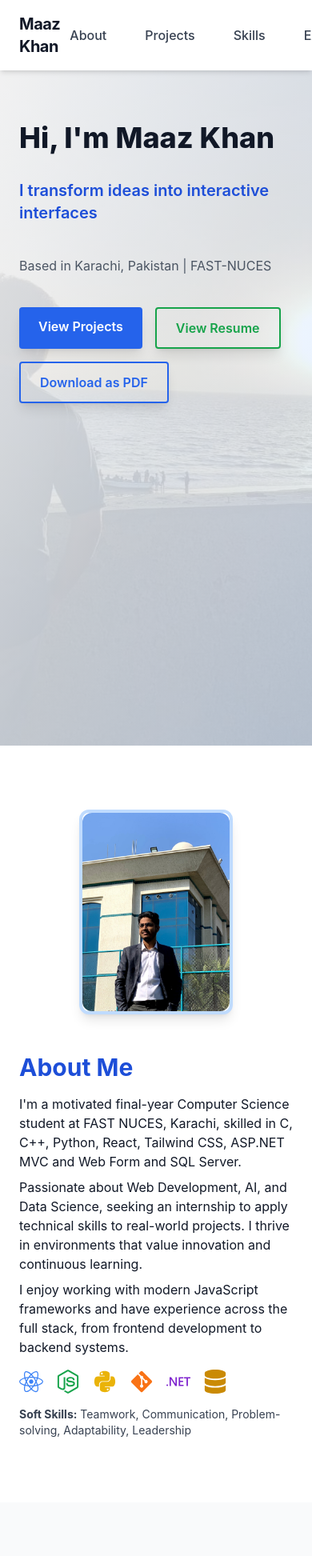
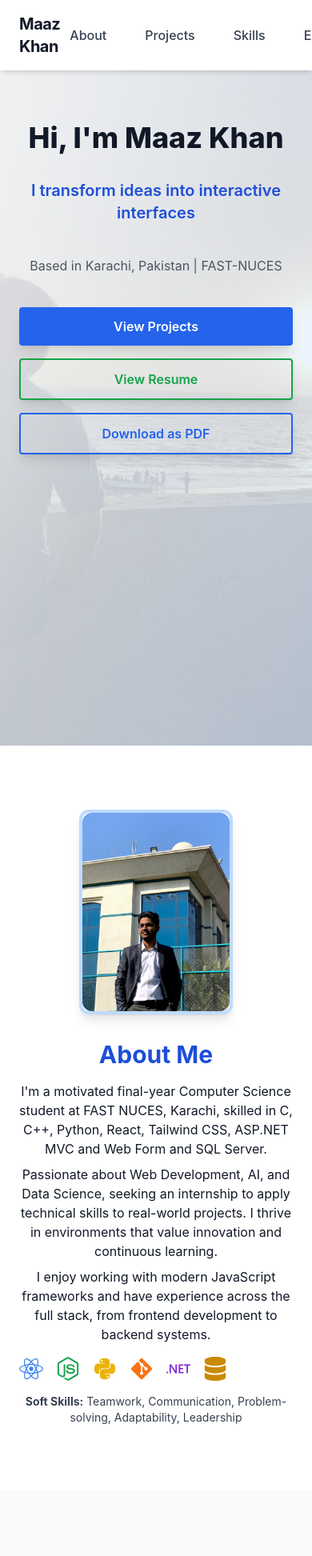
Before and after one commit to maaz-khan8/Portfolio, a React (Create React App) app: page / in a window 390 px wide. Shown: the top 1945 px of the page at 80% size. Built offline with nearby package versions, Linux system fonts and the light colour scheme.

Commit message:
Bug fixed

```diff
--- a/src/components/AboutSection.tsx
+++ b/src/components/AboutSection.tsx
@@ -6,7 +6,7 @@ import { FaDatabase } from 'react-icons/fa';
 const AboutSection: React.FC = () => {
   return (
     <section id="about" className="py-20 px-6 bg-white dark:bg-gray-900">
-      <div className="max-w-5xl mx-auto flex flex-col md:flex-row items-center gap-12">
+      <div className="max-w-5xl mx-auto flex flex-col md:flex-row items-center gap-8 md:gap-12 text-center md:text-left">
         <div className="transition-transform duration-300 hover:scale-105 hover:shadow-2xl hover:border-blue-400 dark:hover:border-blue-500 w-48 h-64 rounded-xl shadow-lg border-4 border-blue-200 dark:border-blue-700 bg-white dark:bg-gray-800 overflow-hidden">
           <img src={process.env.PUBLIC_URL + '/pic2.jpg'} alt="Profile" className="w-full h-full object-cover rounded-xl" />
         </div>
--- a/src/components/ContactSection.tsx
+++ b/src/components/ContactSection.tsx
@@ -46,7 +46,7 @@ const ContactSection: React.FC = () => {
   };
 
   return (
-    <section id="contact" className="py-20 px-6 bg-white dark:bg-gray-900">
+    <section id="contact" className="py-16 px-4 sm:px-6 bg-white dark:bg-gray-900">
       <div className="max-w-3xl mx-auto">
         <h2 className="text-3xl font-bold mb-10 text-blue-700 dark:text-blue-400">Contact</h2>
         <div className="bg-gray-50 dark:bg-gray-800 rounded-lg shadow-lg p-8">
--- a/src/components/ExperienceSection.tsx
+++ b/src/components/ExperienceSection.tsx
@@ -38,7 +38,7 @@ const education = [
 
 const ExperienceSection: React.FC = () => {
   return (
-    <section id="experience" className="py-20 px-6 bg-gray-50 dark:bg-gray-800">
+    <section id="experience" className="py-16 px-4 sm:px-6 bg-gray-50 dark:bg-gray-800">
       <div className="max-w-4xl mx-auto">
         <h2 className="text-3xl font-bold mb-10 text-blue-700 dark:text-blue-400">Experience & Education</h2>
 
--- a/src/components/HeroSection.tsx
+++ b/src/components/HeroSection.tsx
@@ -40,7 +40,7 @@ const HeroSection: React.FC = () => {
     >
       {/* Overlay for readability */}
       <div className="absolute inset-0 bg-gradient-to-br from-white/90 via-blue-50/80 to-blue-100/80 dark:from-gray-900/90 dark:via-gray-800/80 dark:to-gray-900/80 pointer-events-none z-0" />
-      <div className="flex-1 flex flex-col gap-6 relative z-10">
+      <div className="flex-1 flex flex-col gap-6 relative z-10 items-center text-center md:items-start md:text-left">
         <motion.h1 initial={{ opacity: 0, y: 40 }} animate={{ opacity: 1, y: 0 }} transition={{ duration: 0.7 }} className="text-4xl md:text-6xl font-extrabold text-gray-900 dark:text-white mb-2">
           Hi, I'm Maaz Khan
         </motion.h1>
@@ -50,7 +50,7 @@ const HeroSection: React.FC = () => {
         <motion.p initial={{ opacity: 0, y: 20 }} animate={{ opacity: 1, y: 0 }} transition={{ delay: 0.3, duration: 0.7 }} className="text-md text-gray-600 dark:text-gray-400 mb-4">
           Based in Karachi, Pakistan | FAST-NUCES
         </motion.p>
-        <div className="flex gap-4 flex-wrap">
+        <div className="flex flex-col sm:flex-row gap-4 w-full sm:w-auto justify-center md:justify-start">
           <a
             href="#projects"
             className="px-6 py-3 rounded bg-blue-600 text-white font-semibold shadow-lg hover:bg-blue-700 transform hover:scale-105 hover:-translate-y-1 transition-all duration-300 hover:shadow-xl"
--- a/src/components/ProjectsSection.tsx
+++ b/src/components/ProjectsSection.tsx
@@ -71,7 +71,7 @@ const ProjectsSection: React.FC = () => {
     <section id="projects" className="py-20 px-6 bg-gray-50 dark:bg-gray-800">
       <div className="max-w-6xl mx-auto">
         <h2 className="text-3xl font-bold mb-10 text-blue-700 dark:text-blue-400">Projects</h2>
-        <div className="grid gap-8 md:grid-cols-2 lg:grid-cols-3">
+        <div className="grid gap-6 sm:gap-8 grid-cols-1 md:grid-cols-2 lg:grid-cols-3">
           {projects.map((project, idx) => (
             <div
               key={idx}
--- a/src/components/SkillsSection.tsx
+++ b/src/components/SkillsSection.tsx
@@ -47,7 +47,7 @@ const SkillsSection: React.FC = () => {
       <div className="max-w-6xl mx-auto">
         <h2 className="text-3xl font-bold mb-12 text-blue-700 dark:text-blue-400 text-center">Technical Skills</h2>
 
-        <div className="grid gap-8 lg:grid-cols-2">
+        <div className="grid gap-6 sm:gap-8 grid-cols-1 lg:grid-cols-2">
           {categories.map((category) => (
             <div key={category} className="group bg-gray-50 dark:bg-gray-800 rounded-xl p-6 shadow-lg transform transition-all duration-300 hover:scale-105 hover:shadow-2xl hover:shadow-blue-500/20 border border-transparent hover:border-blue-200 dark:hover:border-blue-800">
               <h3 className="text-xl font-semibold mb-6 text-gray-800 dark:text-gray-200 border-b border-gray-200 dark:border-gray-700 pb-2 group-hover:text-blue-600 dark:group-hover:text-blue-400 transition-colors duration-300">
```
